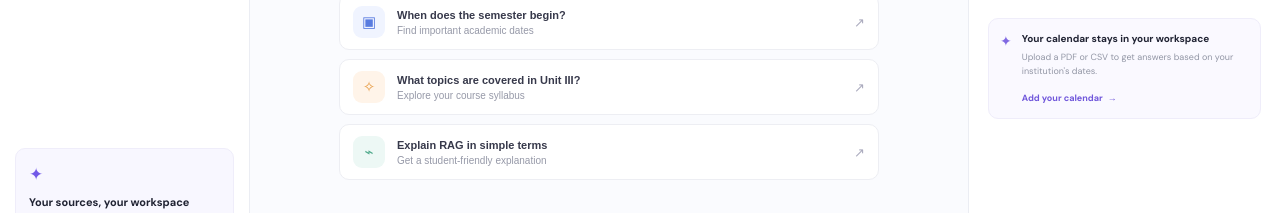
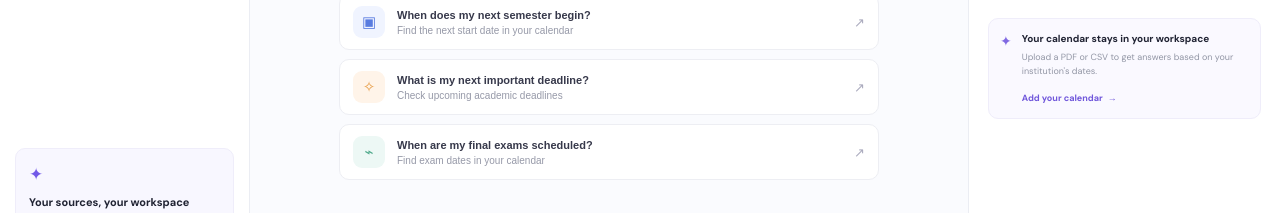
Before and after one commit to Tech-Saksham-Gupta/academic-calendar-assistant, a plain HTML site: page static/index.html in a window 1280 px wide. Shown: the part 423-636 px from the top of the page. Drawn offline with Linux system fonts and the light colour scheme; no server answers.

Commit message:
Update index.html

```diff
--- a/static/index.html
+++ b/static/index.html
@@ -36,11 +36,17 @@
       <div class="nav-label sources-label">KNOWLEDGE</div>
       <div class="source-item">
         <span class="file-icon purple">▤</span>
-        <div><strong>AI course syllabus</strong><span>Starter course knowledge</span></div>
+        <div>
+          <strong>AI course syllabus</strong>
+          <span>Starter course knowledge</span>
+        </div>
       </div>
       <div class="source-item">
         <span class="file-icon green">▦</span>
-        <div><strong>Academic calendar</strong><span>Upload your institution calendar</span></div>
+        <div>
+          <strong>Academic calendar</strong>
+          <span>Upload your institution calendar</span>
+        </div>
       </div>
 
       <div class="sidebar-bottom">
@@ -52,7 +58,10 @@
         </div>
         <div class="profile">
           <div class="avatar">S</div>
-          <div><strong>Student</strong><span>Personal workspace</span></div>
+          <div>
+            <strong>Student</strong>
+            <span>Personal workspace</span>
+          </div>
           <span class="more">···</span>
         </div>
       </div>
@@ -67,7 +76,6 @@
         </div>
       </header>
 
-      <!-- This large confirmation appears after a successful upload. -->
       <div class="upload-notice" id="upload-notice" role="status" aria-live="polite" hidden>
         <div class="upload-notice-icon" aria-hidden="true">✓</div>
         <div class="upload-notice-copy">
@@ -91,19 +99,42 @@
 
           <div class="suggestions-label">A FEW THINGS YOU CAN ASK</div>
           <div class="suggestions">
-            <button class="suggestion" data-question="When does the semester begin?" type="button">
+            <button
+              class="suggestion"
+              data-question="When does my next semester begin?"
+              type="button"
+            >
               <span class="suggestion-icon date">▣</span>
-              <span><strong>When does the semester begin?</strong><small>Find important academic dates</small></span>
+              <span>
+                <strong>When does my next semester begin?</strong>
+                <small>Find the next start date in your calendar</small>
+              </span>
               <span class="arrow">↗</span>
             </button>
-            <button class="suggestion" data-question="What topics are covered in Unit III?" type="button">
+
+            <button
+              class="suggestion"
+              data-question="What is the next important deadline?"
+              type="button"
+            >
               <span class="suggestion-icon learn">✧</span>
-              <span><strong>What topics are covered in Unit III?</strong><small>Explore your course syllabus</small></span>
+              <span>
+                <strong>What is my next important deadline?</strong>
+                <small>Check upcoming academic deadlines</small>
+              </span>
               <span class="arrow">↗</span>
             </button>
-            <button class="suggestion" data-question="Explain RAG in simple terms." type="button">
+
+            <button
+              class="suggestion"
+              data-question="When are my final exams scheduled?"
+              type="button"
+            >
               <span class="suggestion-icon idea">⌁</span>
-              <span><strong>Explain RAG in simple terms</strong><small>Get a student-friendly explanation</small></span>
+              <span>
+                <strong>When are my final exams scheduled?</strong>
+                <small>Find exam dates in your calendar</small>
+              </span>
               <span class="arrow">↗</span>
             </button>
           </div>
@@ -124,7 +155,13 @@
           <div class="composer-tools">
             <span class="input-hint"><kbd>↵</kbd> to ask</span>
             <div>
-              <button id="upload-button" class="attach-button" type="button" aria-label="Add a document" title="Add a document">＋</button>
+              <button
+                id="upload-button"
+                class="attach-button"
+                type="button"
+                aria-label="Add a document"
+                title="Add a document"
+              >＋</button>
               <button class="send-button" type="submit" aria-label="Send question">↑</button>
             </div>
           </div>
@@ -154,7 +191,9 @@
           <span>Calendar progress</span>
           <strong id="progress-label">—</strong>
         </div>
-        <div class="progress-track"><span id="calendar-progress-value"></span></div>
+        <div class="progress-track">
+          <span id="calendar-progress-value"></span>
+        </div>
         <div class="progress-bottom" id="progress-caption">Upload a calendar to see your dates.</div>
       </div>
 
```
